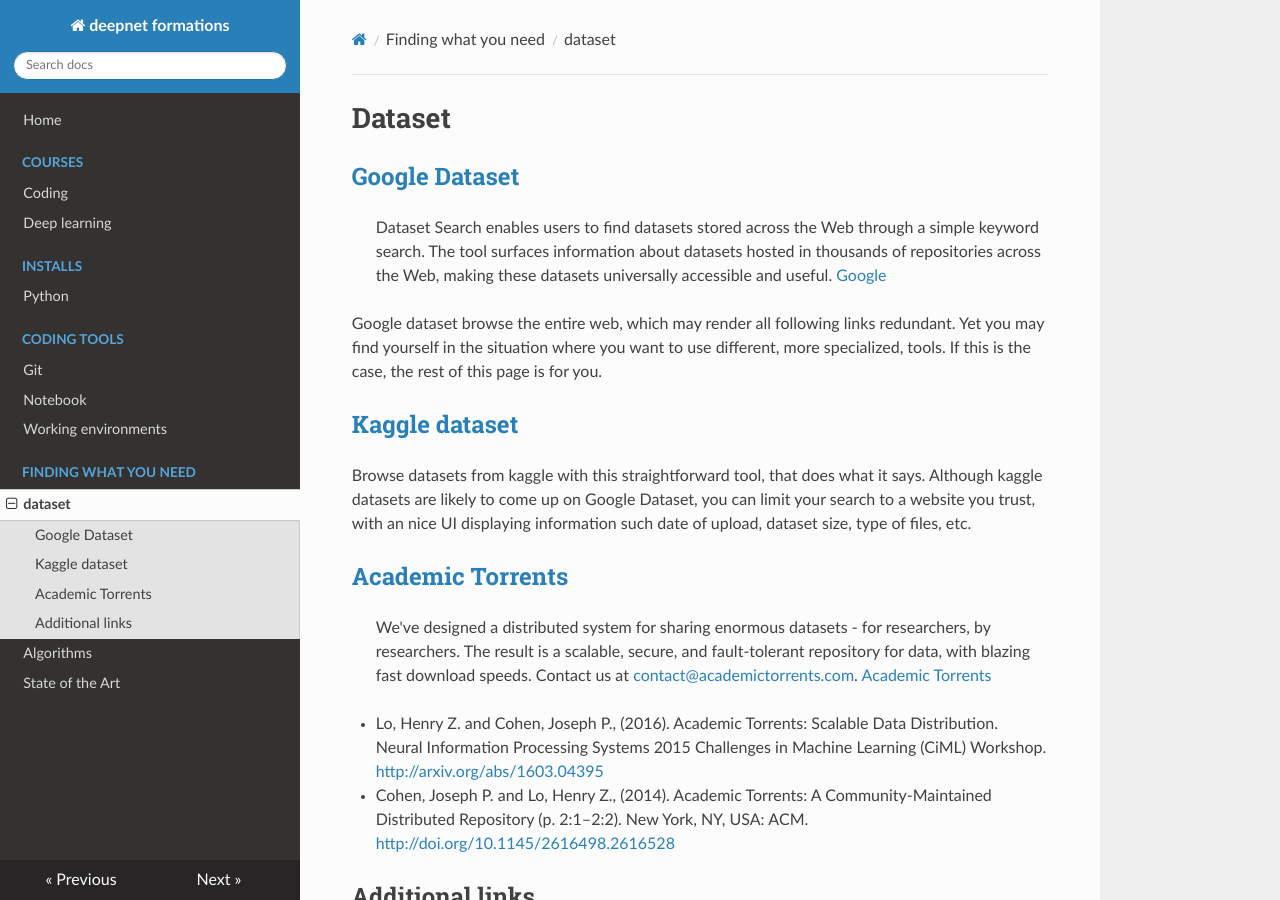
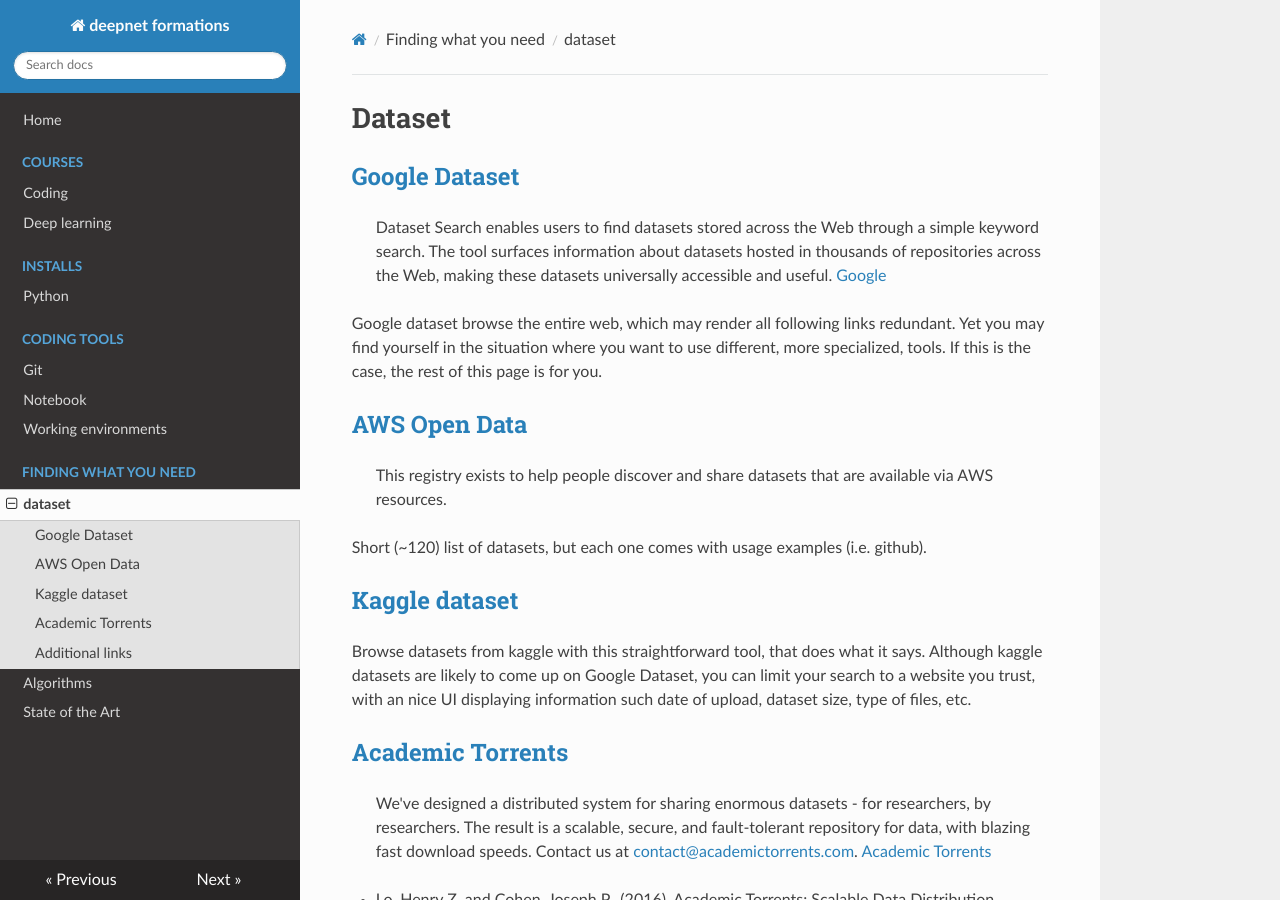
Before and after one commit to deepnetteam/formation, an MkDocs documentation site: the page built from docs/finding_what_you_need/dataset.md, in a window 1280 px wide and 900 px high. Built offline with MkDocs 1.6.1, drawn with Linux system fonts in a browser that asks for light colours; nearby versions of some CDN libraries.

Commit message:
Add AWS Open Data to datasetx

```diff
--- a/docs/finding_what_you_need/dataset.md
+++ b/docs/finding_what_you_need/dataset.md
@@ -5,6 +5,11 @@ Dataset
 > Dataset Search enables users to find datasets stored across the Web through a simple keyword search. The tool surfaces information about datasets hosted in thousands of repositories across the Web, making these datasets universally accessible and useful. [Google](https://toolbox.google.com/datasetsearch)
 
 Google dataset browse the entire web, which may render all following links redundant. Yet you may find yourself in the situation where you want to use different, more specialized, tools. If this is the case, the rest of this page is for you.
+
+## [AWS Open Data](https://registry.opendata.aws/)
+> This registry exists to help people discover and share datasets that are available via AWS resources.
+
+Short (~120) list of datasets, but each one comes with usage examples (i.e. github).
 
 ## [Kaggle dataset](https://www.kaggle.com/datasets)
 Browse datasets from kaggle with this straightforward tool, that does what it says. Although kaggle datasets are likely to come up on Google Dataset, you can limit your search to a website you trust, with an nice UI displaying information such date of upload, dataset size, type of files, etc.
```
